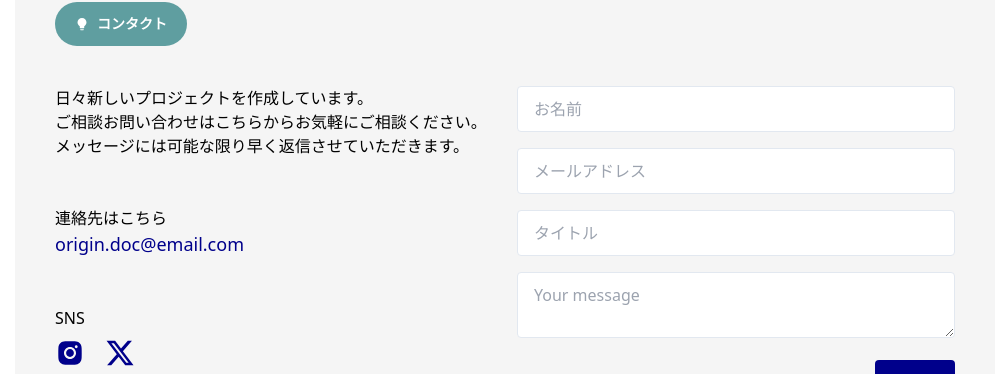
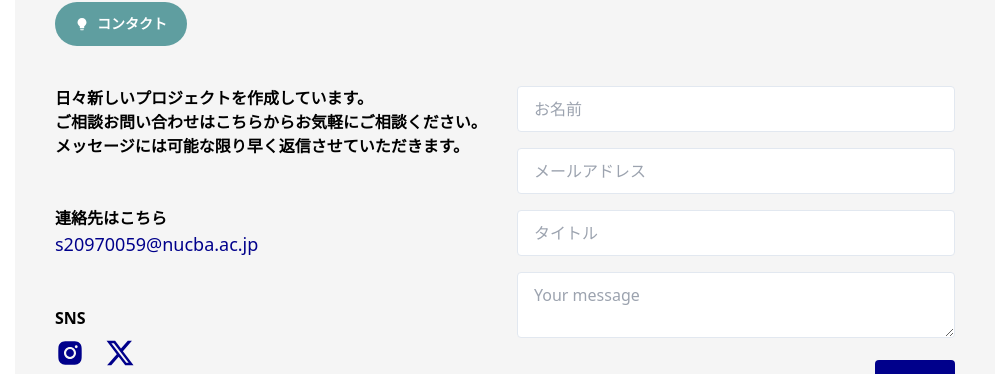
Before and after one commit to tanakakundagane/NewPortofolio, a Next.js app: page / in a window 1280 px wide. Shown: the part 2418-2792 px from the top of the page, without its empty margins (285-1280 px from the left). Built offline with nearby package versions, Linux system fonts and the light colour scheme.

Commit message:
微調整をしました

```diff
--- a/src/app/components/Contact.tsx
+++ b/src/app/components/Contact.tsx
@@ -52,22 +52,22 @@ const Contact: React.FC = () => {
         {/* 左 */}
         <div className="grid grid-cols-1 lg:grid-cols-2 gap-6">
           <div>
-            <p>
+            <p className="font-bold">
               日々新しいプロジェクトを作成しています。
               <br />
               ご相談お問い合わせはこちらからお気軽にご相談ください。
               <br />
               メッセージには可能な限り早く返信させていただきます。
             </p>
-            <p className="mt-12">連絡先はこちら</p>
+            <p className="mt-12 font-bold">連絡先はこちら</p>
             <h4 className="text-lg font-medium text-darkblue">
-              origin.doc@email.com
+              s20970059@nucba.ac.jp
             </h4>
 
             {/* sns */}
             <div className="mt-12">
               <div className="flex flex-col gap-2">
-                <h5>SNS</h5>
+                <h5 className="font-bold">SNS</h5>
                 <div className="flex gap-5">
                   <a href="" className="text-3xl text-darkblue">
                     <AiFillInstagram />
--- a/src/app/components/Footer.tsx
+++ b/src/app/components/Footer.tsx
@@ -3,7 +3,7 @@ import React from "react";
 function Footer() {
   return (
     <div className="w-full text-center bg-whitesmoke py-2 md:hidden">
-      <p>© 2023 ORIGIN.Doc</p>
+      <p>© 2025 Asutoro.code</p>
     </div>
   );
 }
--- a/src/app/components/SideMenu.tsx
+++ b/src/app/components/SideMenu.tsx
@@ -52,6 +52,13 @@ const SideMenu = () => {
   }, [isOpen]);
 
   return (
+    <>
+    {isOpen && (
+        <div
+          className="fixed top-0 left-0 w-full h-full bg-black/50 z-40"
+          onClick={closeMobileMenu} // クリックでメニューを閉じる
+        />
+      )}
     <section
       className={` fixed left-0 top-0 z-50 flex h-screen max-w-[300px] flex-col justify-between py-10 px-[20px] lg:px-16 max-lg:max-w-[146px] bg-white
       ${isOpen ? "max-lg:block" : "max-md:hidden"}`}
@@ -110,6 +117,7 @@ const SideMenu = () => {
         </div>
       </div>
     </section>
+    </>
   );
 };
 
--- a/src/app/components/TopMenu.tsx
+++ b/src/app/components/TopMenu.tsx
@@ -28,7 +28,7 @@ const TopMenu = () => {
           </Link>
           <div className="text-2xl z-50" onClick={openMobileMenu}>
             {/* トグル */}
-            {isOpen ? <IoMdClose /> : <RiMenu3Fill />}
+            {isOpen ? <IoMdClose className="text-white"/> : <RiMenu3Fill />}
           </div>
         </div>
         {/* 下 */}
```
